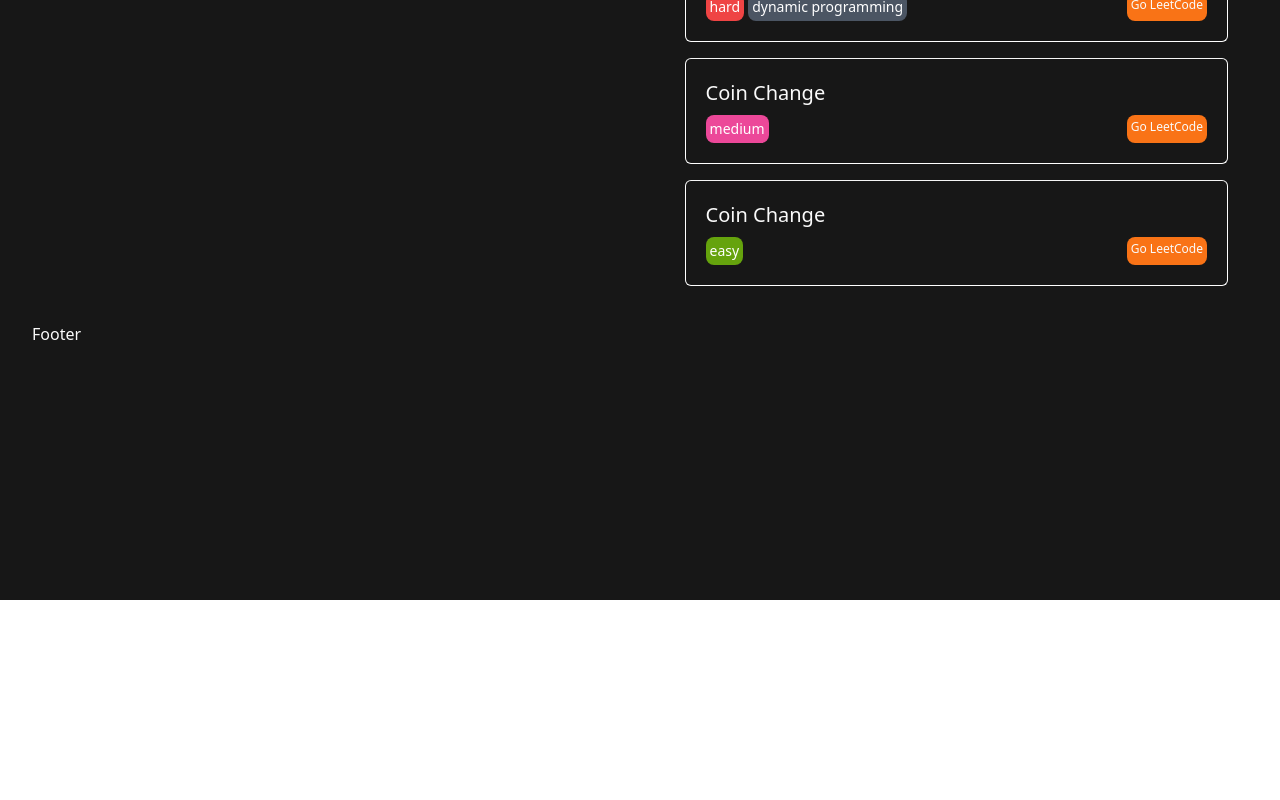
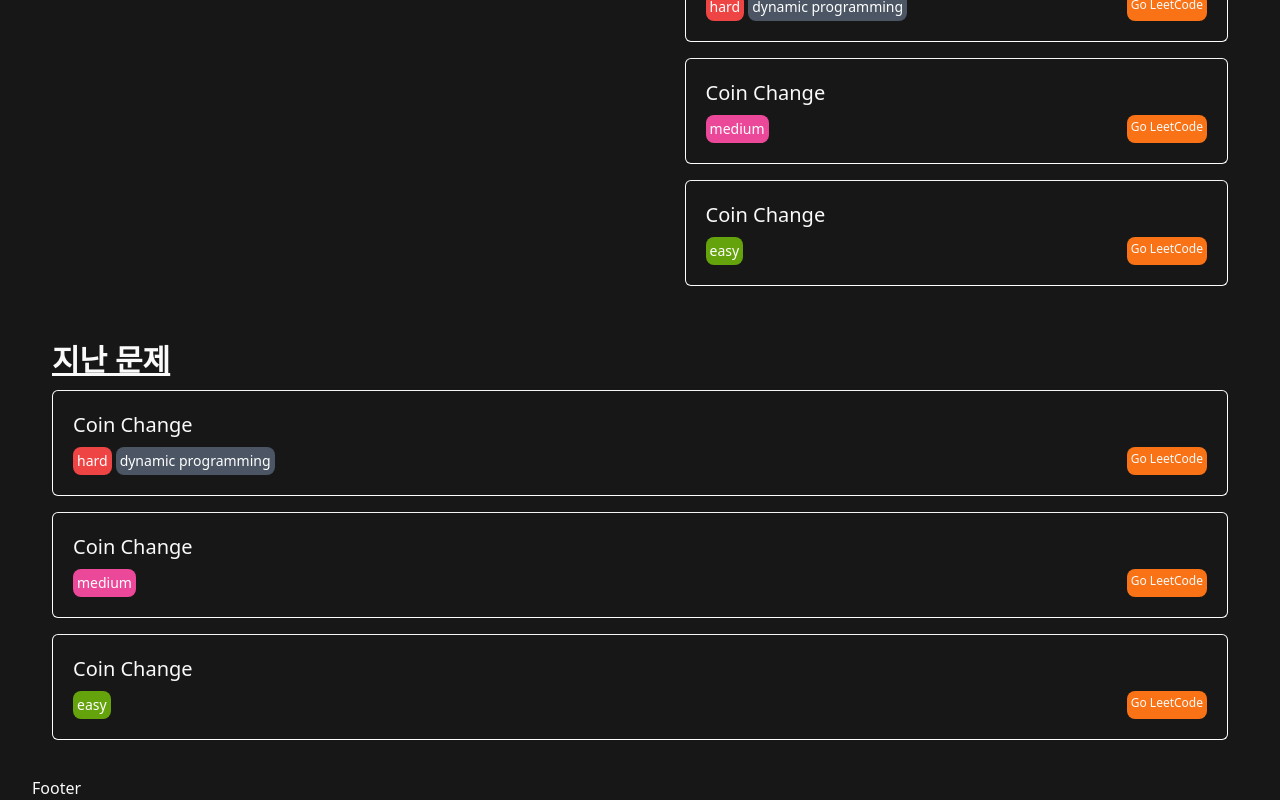
Before and after one commit to sangmin4208/coding-club, a Next.js app: page / in a window 1280 px wide. Shown: the part 200-1000 px from the top of the page. Before the commit the page ends 800 px from the top, so only its background shows below. Built offline with nearby package versions, Linux system fonts and the light colour scheme.

Commit message:
🛠 챌린지 리스트 수정

```diff
--- /dev/null
+++ b/components/challenge/ChallengeList.tsx
@@ -0,0 +1,17 @@
+import { ReactNode } from "react"
+
+interface ChallengeListProp {
+  title: string,
+  className?: string,
+  children: ReactNode
+}
+const ChallengeList = ({ title, className, children }: ChallengeListProp) => {
+  return (
+    <section className={className}>
+      <h1 className="text-3xl font-bold underline mb-3">{title}</h1>
+      {children}
+    </section>
+  )
+}
+
+export default ChallengeList
--- a/components/challenge/ReviewList.tsx
+++ /dev/null
@@ -1,23 +0,0 @@
-import { Challenge } from '@type/challenge'
-import React from 'react'
-import ChallengeItem from './ChallengeItem'
-
-interface ReviewListProp {
-  className?: string
-  challenges: Challenge[]
-}
-
-export default function ReviewList({ challenges, className }: ReviewListProp) {
-  return (
-    <section className={className}>
-      <div className='p-5'>
-        <h1 className="text-3xl font-bold underline mb-3">
-          리뷰 예정 문제
-        </h1>
-        <ul>
-          {challenges && challenges.map(item => <ChallengeItem key={item.id} challenge={item} />)}
-        </ul>
-      </div>
-    </section>
-  )
-}
--- a/pages/index.tsx
+++ b/pages/index.tsx
@@ -2,8 +2,9 @@ import type { NextPage } from 'next'
 import Head from 'next/head'
 import { ChallengeContext } from '@context/challenge'
 import { useContext } from 'react'
-import ReviewList from '@component/challenge/ReviewList'
 import Intro from '@component/challenge/Intro'
+import ChallengeList from '@component/challenge/ChallengeList'
+import ChallengeItem from '@component/challenge/ChallengeItem'
 
 const Home: NextPage = () => {
   const { challenges } = useContext(ChallengeContext)
@@ -14,7 +15,18 @@ const Home: NextPage = () => {
       </Head>
       <div className="flex gap-2 ">
         <Intro />
-        <ReviewList className='flex-1' challenges={challenges} />
+        <ChallengeList className='flex-1 p-5' title="리뷰 예정 문제">
+          <ul>
+            {challenges.map(item => <ChallengeItem key={item.id} challenge={item} />)}
+          </ul>
+        </ChallengeList>
+      </div>
+      <div>
+        <ChallengeList className='flex-1 p-5' title="지난 문제">
+          <ul>
+            {challenges.map(item => <ChallengeItem key={item.id} challenge={item} />)}
+          </ul>
+        </ChallengeList>
       </div>
     </>
   )
```
